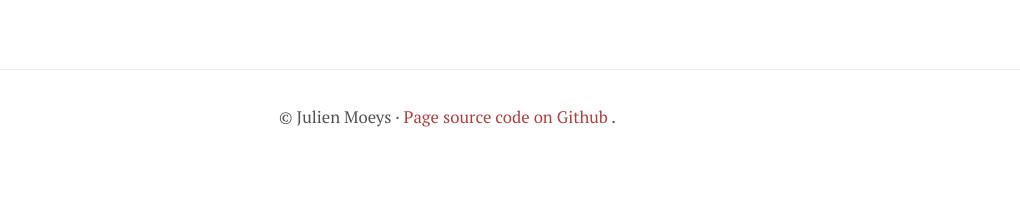
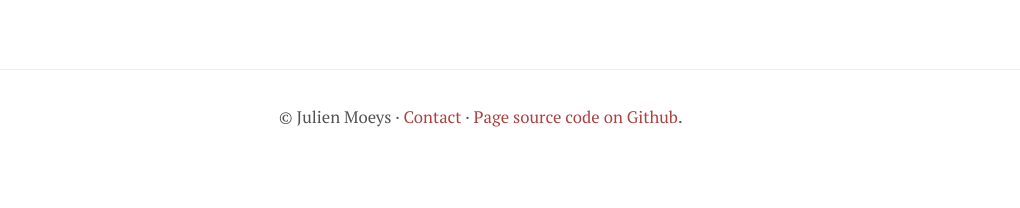
Before and after one commit to julienmoeys/julienmoeys.github.io, a Jekyll site: the page built from index.md, in a window 1280 px wide. Shown: the part 1129-1337 px from the top of the page, without its empty margins (1-1021 px from the left). Built offline with Jekyll 4.4.1, drawn with Linux system fonts in a browser that asks for light colours; Markdown is read by kramdown in place of the engine named in the settings.

Commit message:
Add contact in footer

```diff
--- a/_includes/foot.html
+++ b/_includes/foot.html
@@ -2,8 +2,7 @@
     <hr></hr>
     <div class="container content"><div class="page"><small>
         &copy; Julien Moeys &middot;
-        <a href="{{ site.github }}/blob/master/{{ page.path }}">
-          Page source code on Github
-        </a>.
+        <a href="{{ site.baseurl }}/#contact">Contact</a> &middot;
+        <a href="{{ site.github }}/blob/master/{{ page.path }}">Page source code on Github</a>.
     </small></div></div>
 </footer>
```
